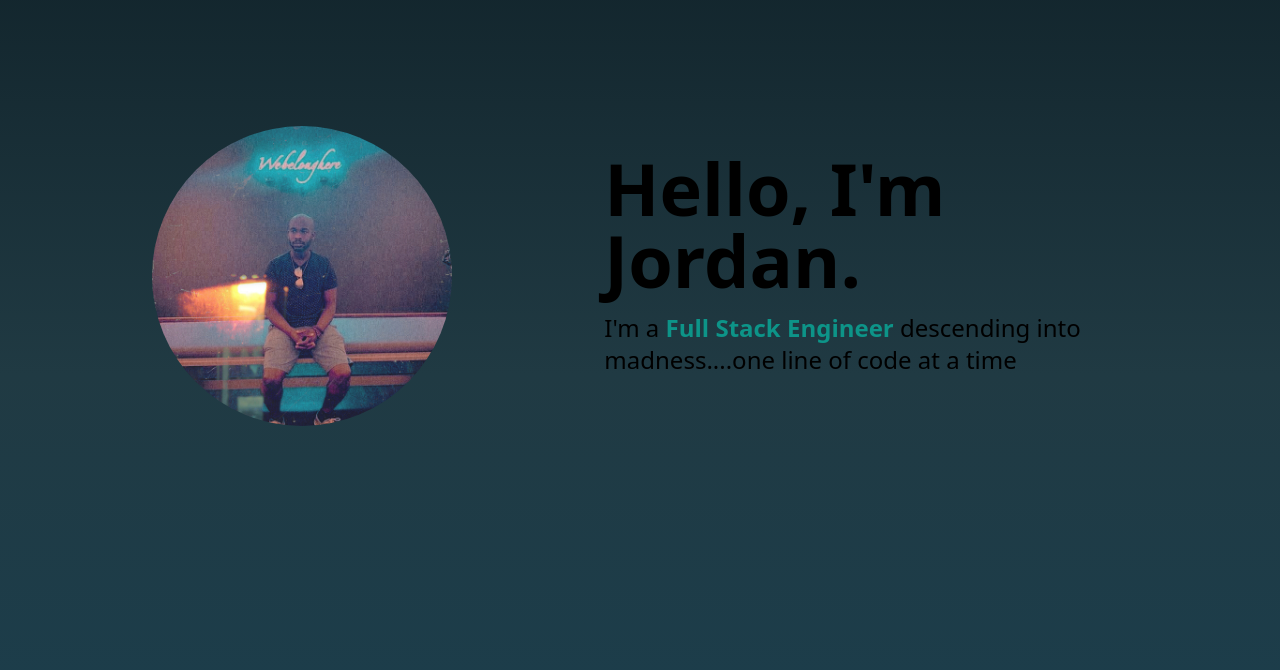
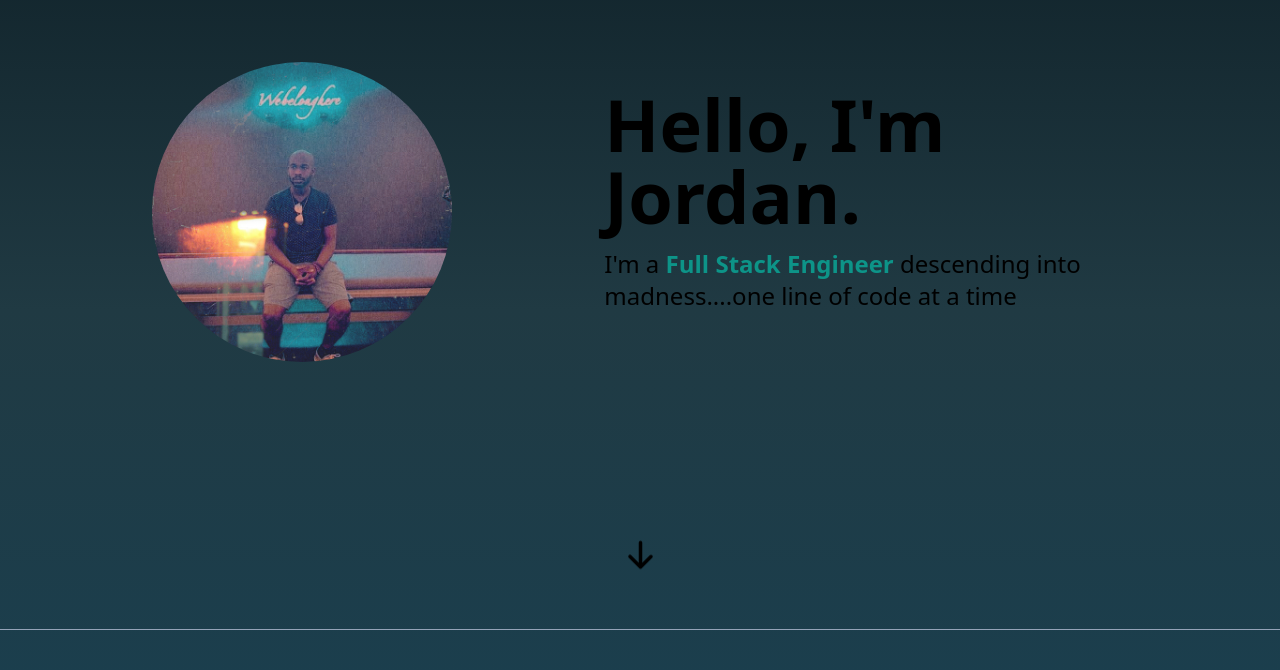
Before and after one commit to Vintagejojo/newportfolio23, a Next.js app: page / in a window 1280 px wide. Shown: the part 130-800 px from the top of the page. Built offline with nearby package versions, Linux system fonts and the light colour scheme.

Commit message:
newportfolio23v0.5
Finishing touches to hero section. Minor tweaks to tsconfig

```diff
--- a/components/Hero.jsx
+++ b/components/Hero.jsx
@@ -8,7 +8,7 @@ import {HiArrowDown} from "react-icons/hi"
 export default function Hero() {
     return (
         <section>
-            <div className="flex flex-col text-center items-center justify-center my-10 py-10 sm:py-32 md:flex-row md:space-x-4 md:text-left md:py-52">
+            <div className="flex flex-col text-center items-center justify-center my-6 py-9 sm:py-30 md:flex-row md:space-x-4 md:text-left md:py-40">
                 <div className="md:w-1/2 md:mt-2" >
                     <Image className="rounded-full" src="/jopic.jpg" alt="my head" width={300} height={300} />
                 </div>
@@ -33,7 +33,7 @@ export default function Hero() {
                         offset={-100}
                         duration={500}
                     >
-                        <HiArrowDown size={35}/>
+                        <HiArrowDown size={35} className="animate-bounce"/>
                     </Link>
                 </div>
         </section>
--- a/tailwind.config.js
+++ b/tailwind.config.js
@@ -12,6 +12,18 @@ module.exports = {
         'gradient-conic':
           'conic-gradient(from 180deg at 50% 50%, var(--tw-gradient-stops))',
       },
+
+      animation: {
+          bounce: "bounce 0.5s alternate cubic-bezier(0.95, 0.05, 0.795, 0.035) infinite",
+      },
+
+      keyframes: {
+
+          bounce:{
+            from: { transform: "translateY(10px)" },
+          to: { transform: "translateY(0)" },
+          },
+      }
     },
   },
   plugins: [],
```
